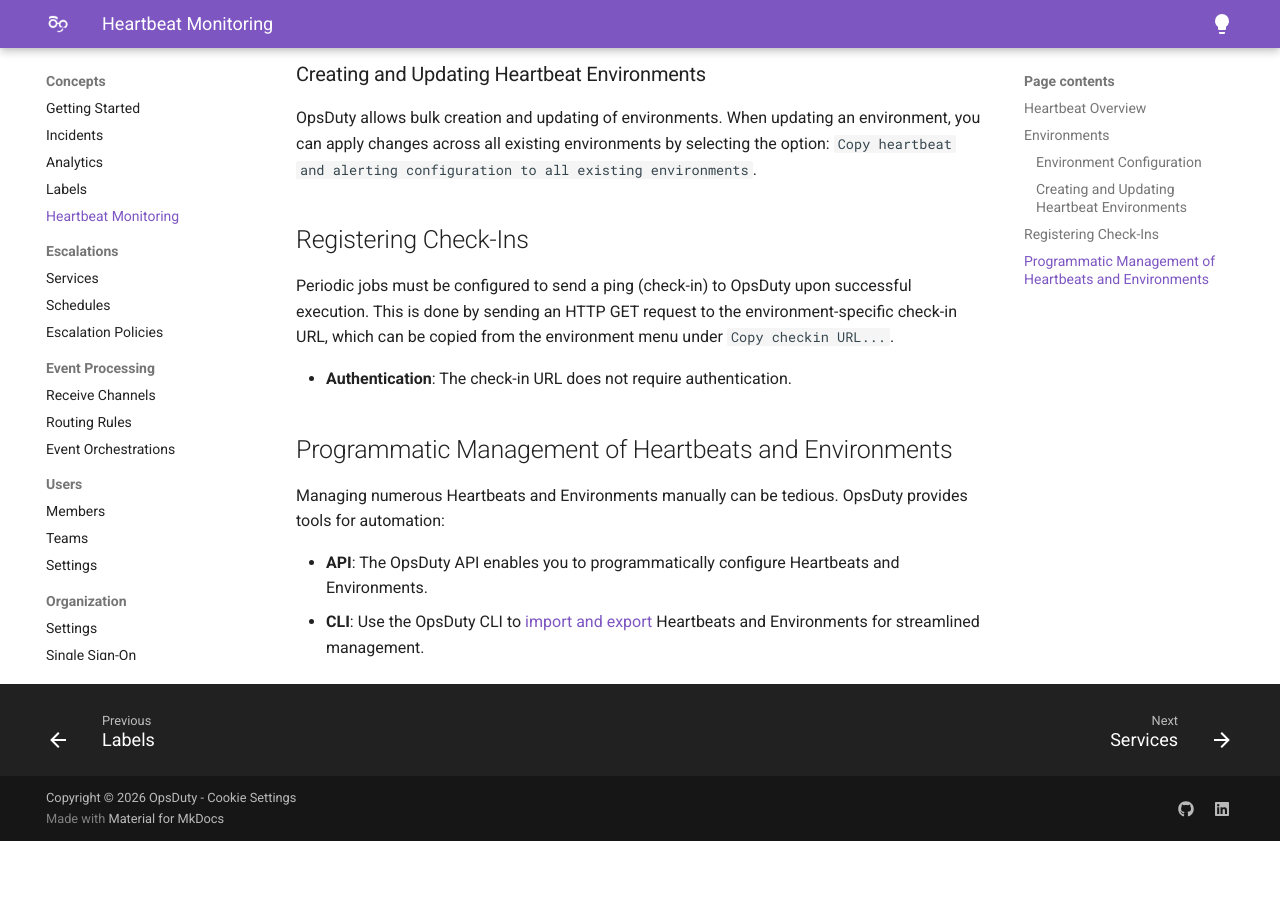
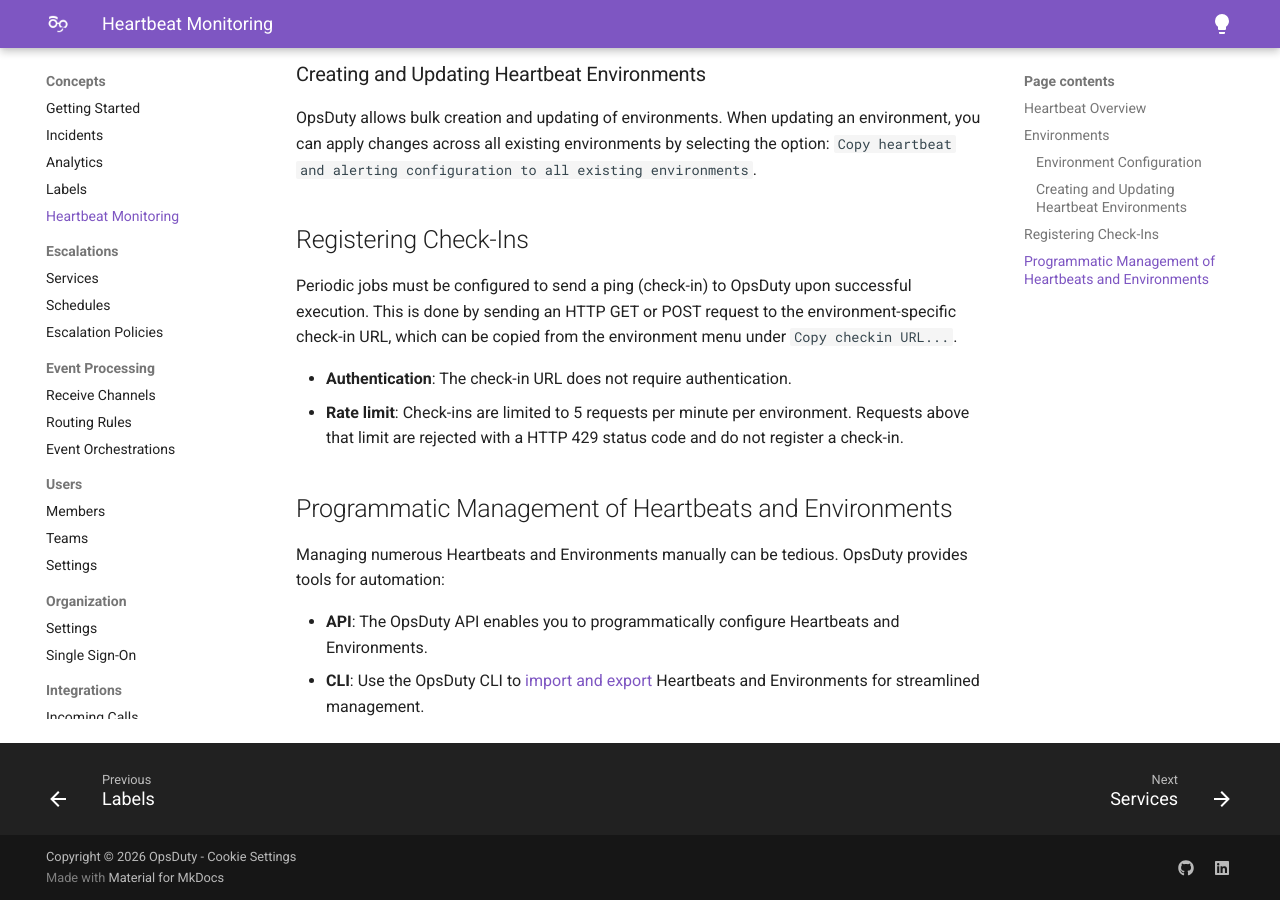
Before and after one commit to opsduty/opsduty-docs, an MkDocs documentation site: the page built from docs/concepts/heartbeat-monitoring.md, in a window 1280 px wide and 900 px high, scrolled down 1204 px. Built offline with MkDocs 1.6.1 and Material for MkDocs 9.7.7, drawn with Linux system fonts in a browser that asks for light colours; before the commit the page ends 2045 px from its top, so only the background shows below that.

Commit message:
Document heartbeat check-in rate limit and POST support
The check-in endpoints accept both GET and POST and are rate limited to
5/m per heartbeat environment, returning HTTP 429 when exceeded.

Co-Authored-By: Claude Opus 4.8 (1M context) <noreply@anthropic.com>

```diff
--- a/docs/concepts/heartbeat-monitoring.md
+++ b/docs/concepts/heartbeat-monitoring.md
@@ -49,11 +49,14 @@ the option:
 ## Registering Check-Ins
 
 Periodic jobs must be configured to send a ping (check-in) to OpsDuty upon
-successful execution. This is done by sending an HTTP GET request to the
+successful execution. This is done by sending an HTTP GET or POST request to the
 environment-specific check-in URL, which can be copied from the environment menu
 under `Copy checkin URL...`.
 
 - **Authentication**: The check-in URL does not require authentication.
+- **Rate limit**: Check-ins are limited to 5 requests per minute per
+  environment. Requests above that limit are rejected with a HTTP 429 status
+  code and do not register a check-in.
 
 ## Programmatic Management of Heartbeats and Environments
 
```
